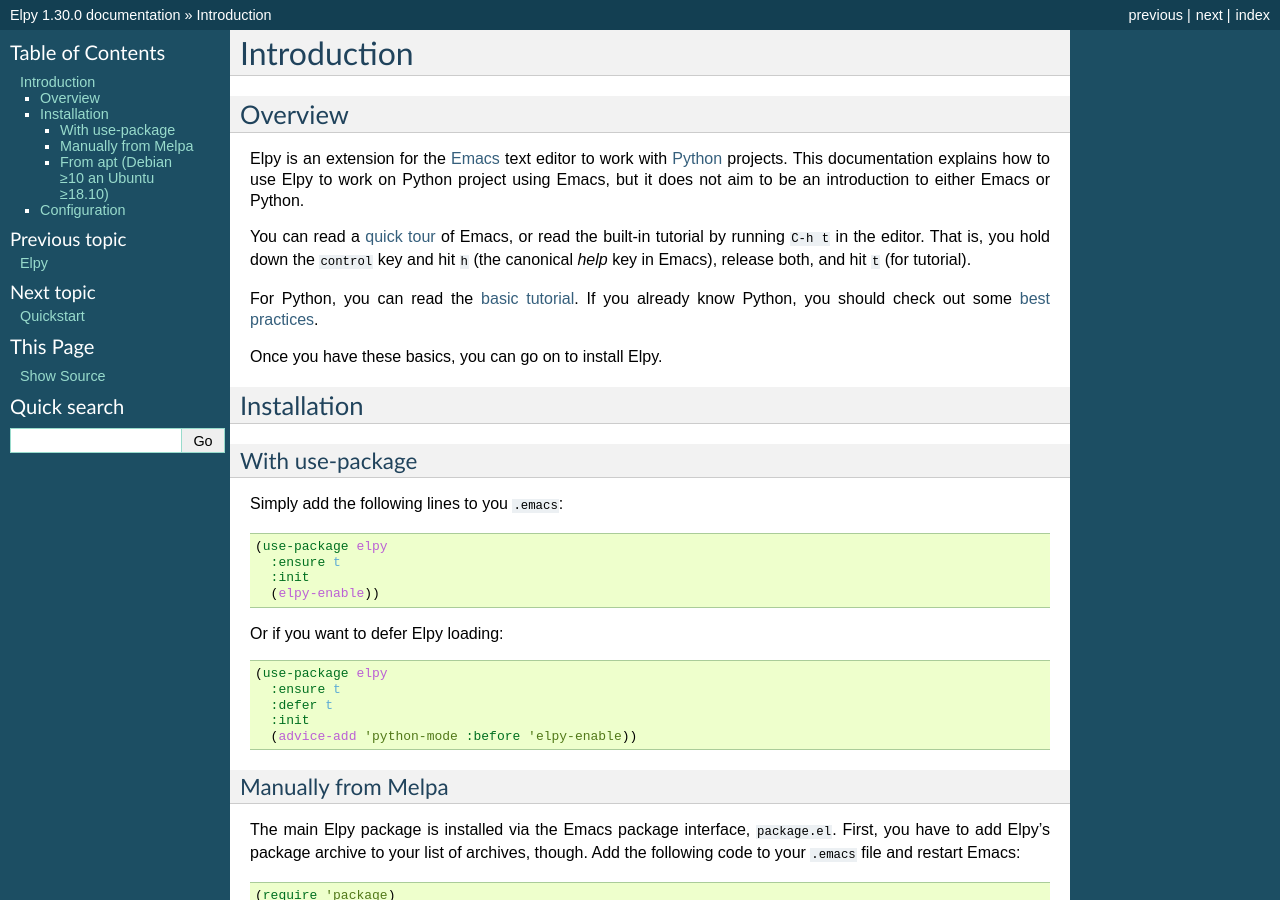
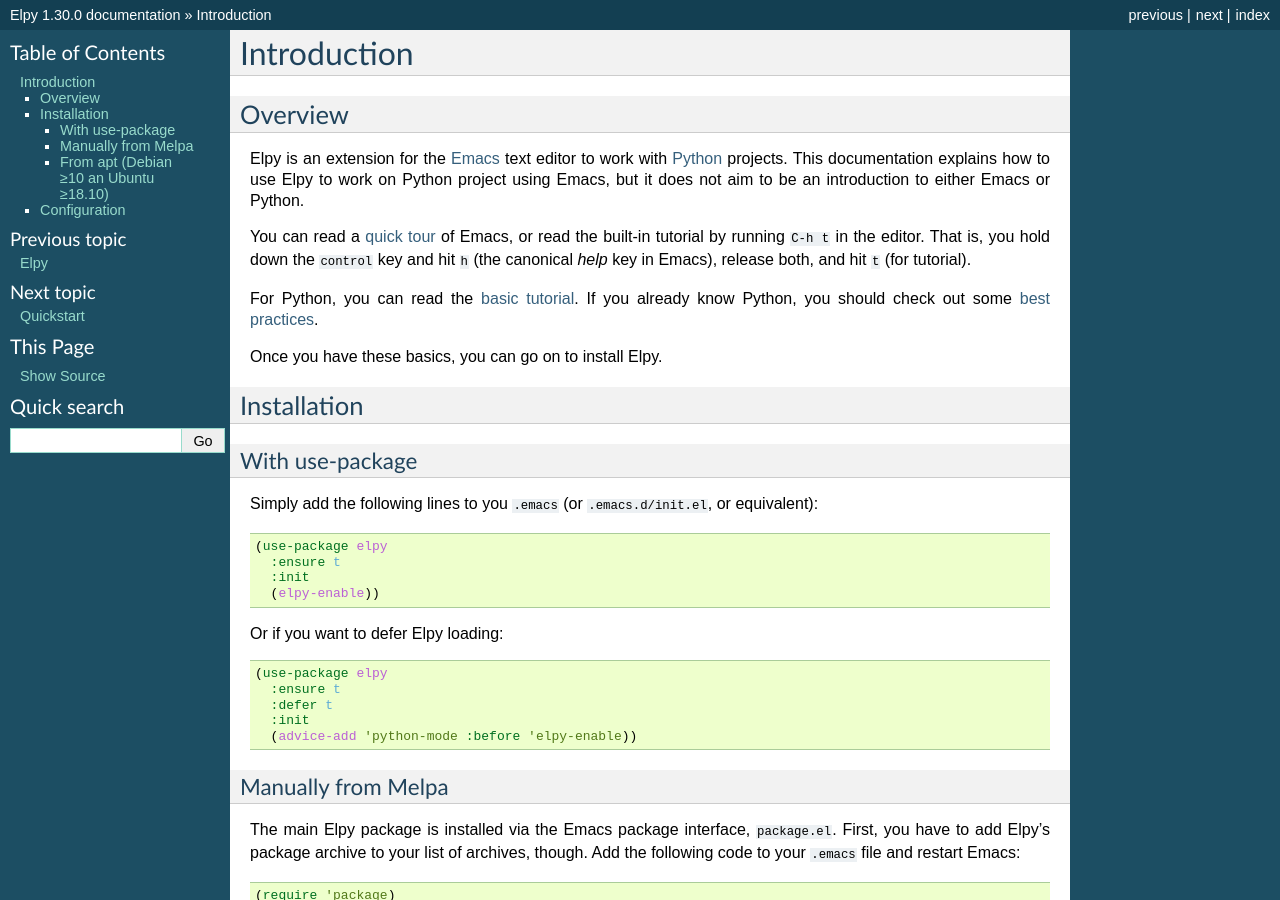
Before and after one commit to jorgenschaefer/elpy, a Sphinx documentation site: the page built from docs/introduction.rst, in a window 1280 px wide and 900 px high. Built offline with Sphinx 7.4.7, drawn with Linux system fonts in a browser that asks for light colours.

Commit message:
Minor doc update

```diff
--- a/docs/introduction.rst
+++ b/docs/introduction.rst
@@ -37,7 +37,7 @@
 With use-package
 ----------------
 
-Simply add the following lines to you ``.emacs``:
+Simply add the following lines to you ``.emacs`` (or ``.emacs.d/init.el``, or equivalent):
 
 .. code-block:: elisp
 
```
